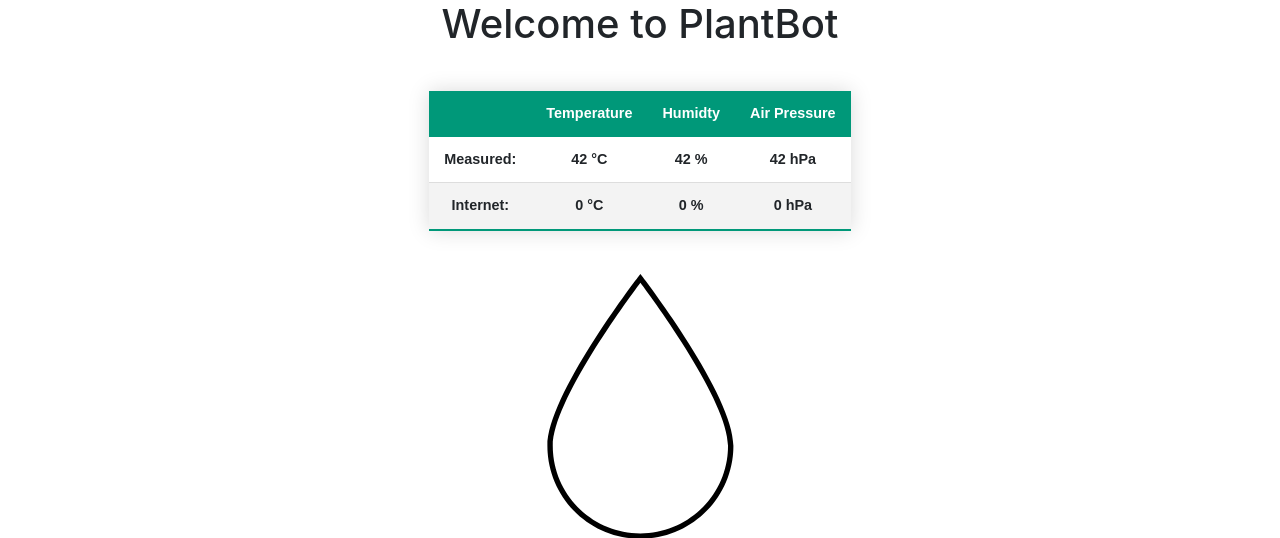
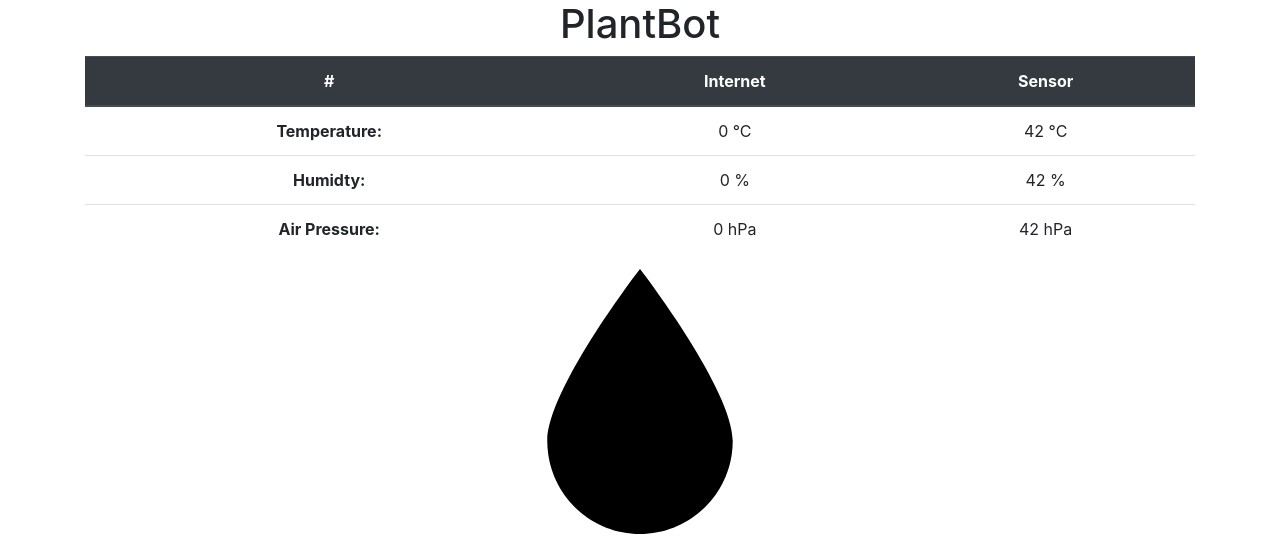
Before and after one commit to hebelsan/PlantBot, a Flask app: page / in a window 1280 px wide. Shown: the part 56-594 px from the top of the page. Run offline with Flask 2, Linux system fonts and the light colour scheme; data that the repository does not hold is empty; some libraries are stand-ins or nearby versions.

Commit message:
fixed table size smartphone

```diff
--- a/static/css/style.css
+++ b/static/css/style.css
@@ -1,36 +1,3 @@
-/*
- *
- * Index
- *
- */
-table.weather {
-    border-collapse: collapse;
-    margin: 3em auto;
-    font-size: 0.9em;
-    font-family: sans-serif;
-    min-width: 400px;
-    box-shadow: 0 0 20px rgba(0, 0, 0, 0.15);
-}
-table.weather thead tr {
-    background-color: #009879;
-    color: #ffffff;
-    text-align: left;
-}
-table.weather th,
-table.weather td {
-    padding: 12px 15px;
-}
-table.weather tbody tr {
-    border-bottom: 1px solid #dddddd;
-}
-table.weather tbody tr:nth-of-type(even) {
-    background-color: #f3f3f3;
-}
-table.weather tbody tr:last-of-type {
-    border-bottom: 2px solid #009879;
-}
-
-
 /*
  *
  * Time Schedule
--- a/templates/index.html
+++ b/templates/index.html
@@ -4,31 +4,35 @@
     <script src="{{ url_for('static', filename= 'js/index.js') }}"></script>
 
     <div style="text-align: center;">
-        <h1>{% block title %} Welcome to PlantBot {% endblock %}</h1>
-        <table class="weather">
-            <thead>
+        <h1>{% block title %} PlantBot {% endblock %}</h1>
+        <div class="table-responsive">
+        <table class="table">
+            <thead class="thead-dark">
                 <tr>
-                    <th></th>
-                    <th>Temperature</th>
-                    <th>Humidty</th>
-                    <th>Air Pressure</th>
+                    <th scope="col">#</th>
+                    <th scope="col">Internet</th>
+                    <th scope="col">Sensor</th>
                 </tr>
             </thead>
             <tbody>
                 <tr>
-                    <th>Measured:</th>
-                    <th id="temp_sensor">{{weather.tempSensor}} °C</th>
-                    <th id="hum_sensor">{{weather.humSensor}} %</th>
-                    <th id="press_sensor">{{weather.pressSensor}} hPa</th>
+                    <th scope="row">Temperature:</th>
+                    <td id="temp_online">{{weather.tempOnline}} °C</td>
+                    <td id="temp_sensor">{{weather.tempSensor}} °C</td>
                 </tr>
                 <tr>
-                    <th>Internet:</th>
-                    <th id="temp_online">{{weather.tempOnline}} °C</th>
-                    <th id="hum_online">{{weather.humOnline}} %</th>
-                    <th id="press_online">{{weather.pressOnline}} hPa</th>
+                    <th scope="row">Humidty:</th>
+                    <td id="hum_online">{{weather.humOnline}} %</td>
+                    <td id="hum_sensor">{{weather.humSensor}} %</td>
+                </tr>
+                <tr>
+                    <th scope="row">Air Pressure:</th>
+                    <td id="press_online">{{weather.pressOnline}} hPa</td>
+                    <td id="press_sensor">{{weather.pressSensor}} hPa</td>
                 </tr>
             </tbody>
         </table>
+    </div>
         {% if isPumping == false %}
             <img src="{{ url_for('static', filename= 'images/water-drop-empty.svg') }}"
                 alt="water-drop" id="water-drop" onclick="changeImage()"">
```
